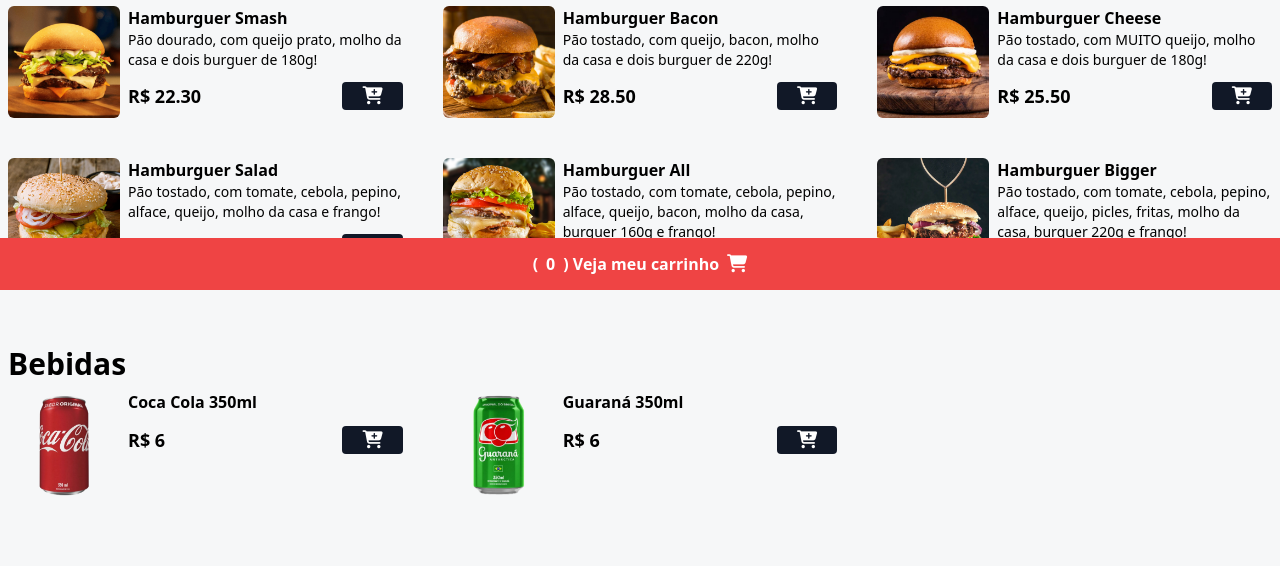
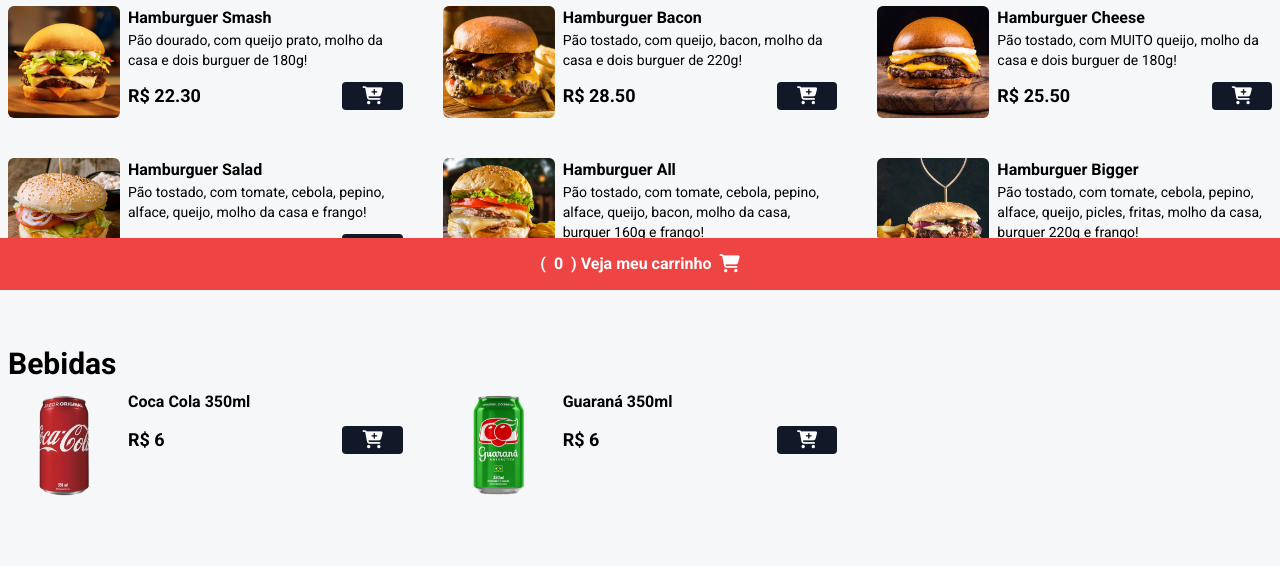
Before and after one commit to Raphael-Machado-Silva/Hamburgueria, a website: page index.html in a window 1280 px wide. Shown: the part 510-1076 px from the top of the page. Drawn offline with nearby package versions, Linux system fonts and the light colour scheme; files that its build step writes are made by us from their sources.

Commit message:
Update project

```diff
--- a/index.html
+++ b/index.html
@@ -3,6 +3,9 @@
 <head>
     <meta charset="UTF-8">
     <meta name="viewport" content="width=device-width, initial-scale=1.0">
+    <link rel="preconnect" href="https://fonts.googleapis.com"/>
+    <link rel="preconnect" href="https://fonts.gstatic.com" crossorigin/>
+    <link href="https://fonts.googleapis.com/css2?family=Roboto:ital,wght@0,100;0,300;0,400;0,500;0,700;0,900;1,100;1,300;1,400;1,500;1,700;1,900&display=swap" rel="stylesheet"/>
     <link rel="stylesheet" href="https://cdnjs.cloudflare.com/ajax/libs/font-awesome/6.5.2/css/all.min.css" integrity="sha512-SnH5WK+bZxgPHs44uWIX+LLJAJ9/2PkPKZ5QiAj6Ta86w+fsb2TkcmfRyVX3pBnMFcV7oQPJkl9QevSCWr3W6A==" crossorigin="anonymous" referrerpolicy="no-referrer" />
     <link rel="stylesheet" href="styles/style.css">
     <link rel="stylesheet" href="styles/output.css">
--- a/tailwind.config.js
+++ b/tailwind.config.js
@@ -2,6 +2,9 @@
 module.exports = {
   content: ["./**/*.{html,js}"],
   theme: {
+    fontFamily:{
+      'sans': ['Roboto', 'sans-serif']
+    },
     extend: {
       backgroundImage: {
         "home" : "url('/assets/img/bg.png')"}
```
